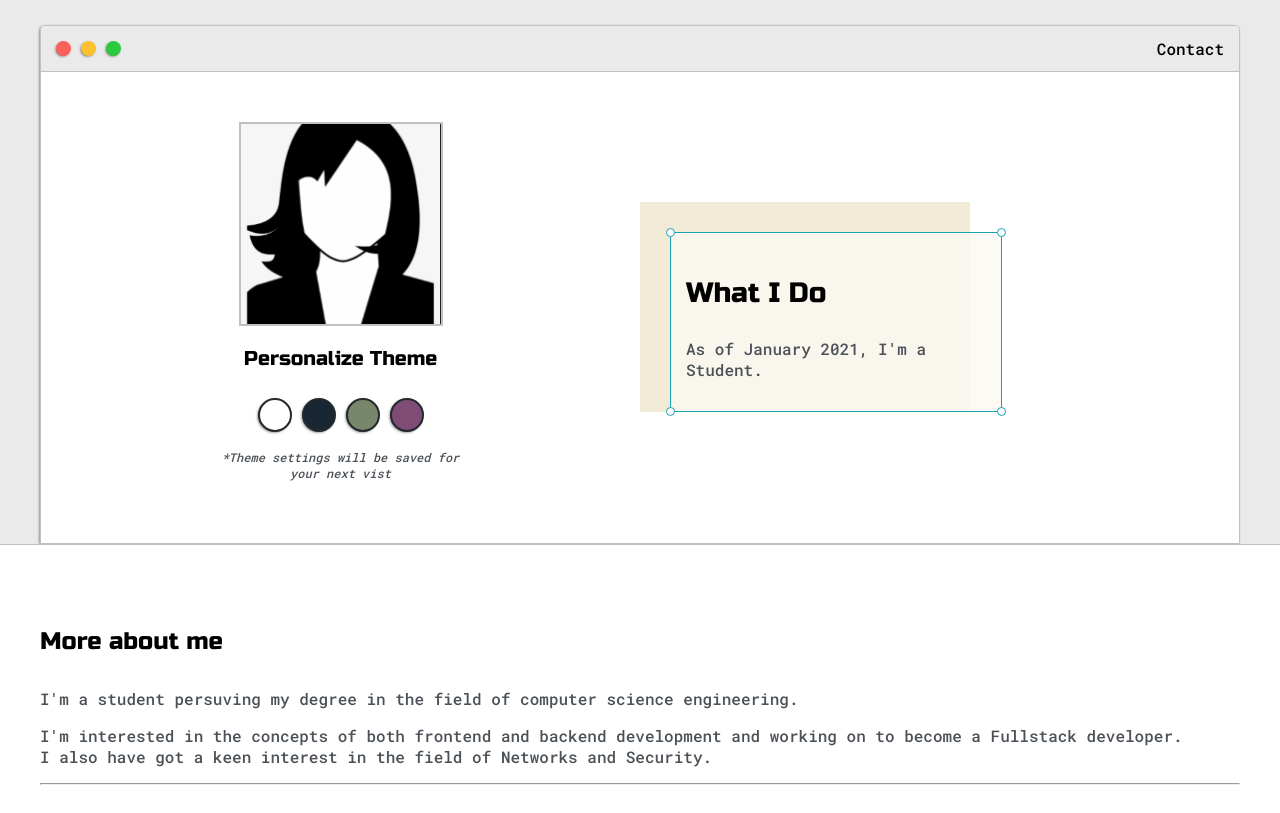
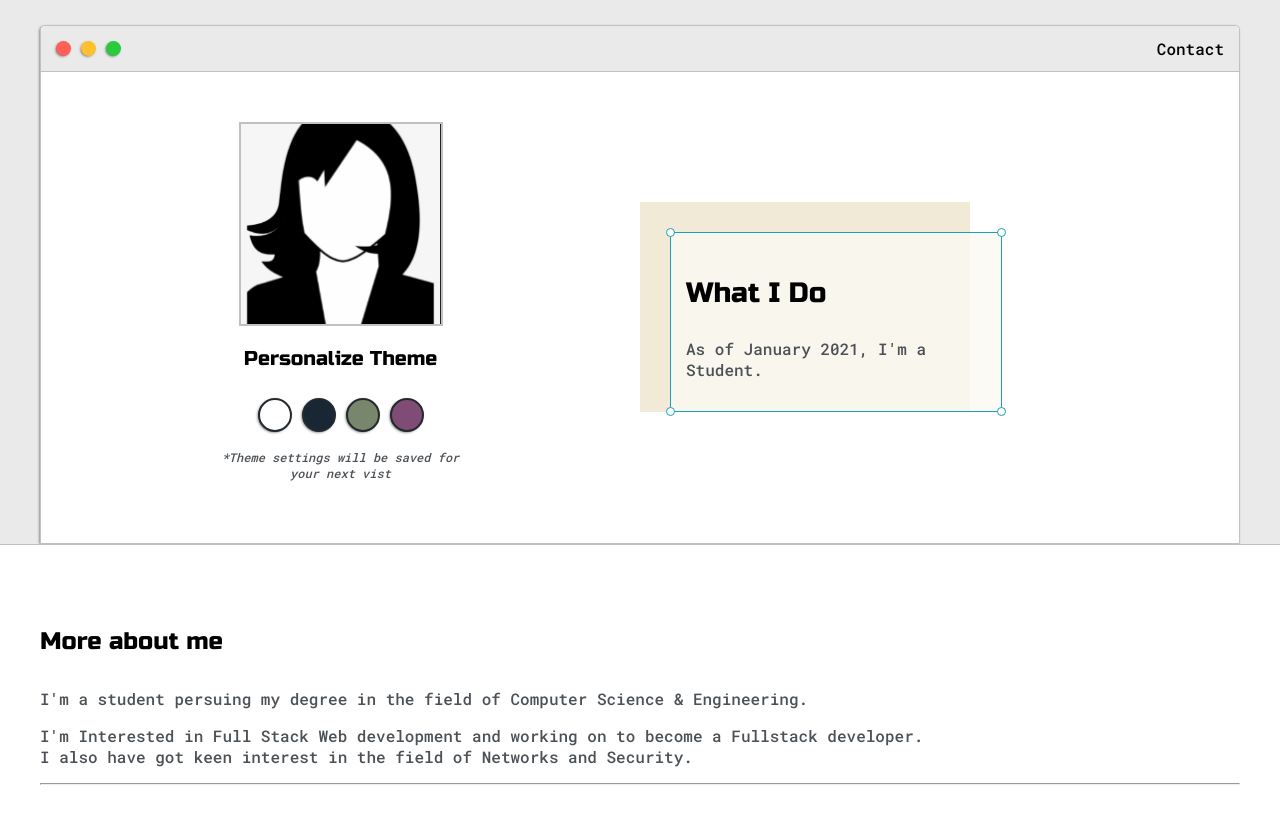
Before and after one commit to sameeksha-jain/sameeksha-jain.github.io, a plain HTML site: page index.html in a window 1280 px wide. Shown: the part 136-949 px from the top of the page. Drawn offline with Linux system fonts and the light colour scheme.

Commit message:
Update index.html

```diff
--- a/index.html
+++ b/index.html
@@ -77,9 +77,9 @@
 				<div class="about-me">
 					<h4>More about me</h4>
 
-					<p>I'm a student persuving my degree in  the field of computer science engineering.</p>
+					<p>I'm a student persuing my degree in  the field of Computer Science & Engineering.</p>
 
-					<p>I'm interested in the concepts of both frontend and backend  development and working on to become a Fullstack developer.<br>I also have got a keen interest in the field of Networks and Security.</p>
+					<p>I'm Interested in Full Stack Web development and working on to become a Fullstack developer.<br>I also have got keen interest in the field of Networks and Security.</p>
 
 
 					<hr>
@@ -92,8 +92,8 @@
 					<ul>
 						<li>Java</li>
 						<li>HTML</li>
+						<li>CSS</li>
 						<li>JavaScript</li>
-						<li>CSS</li>
 						<li>Python</li>
 					</ul>
 
```
